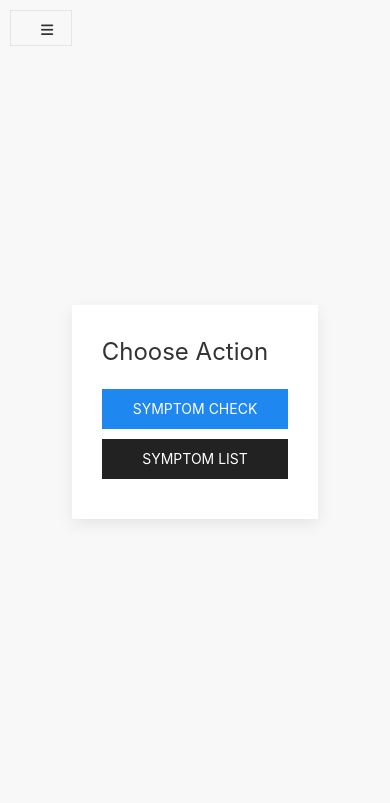
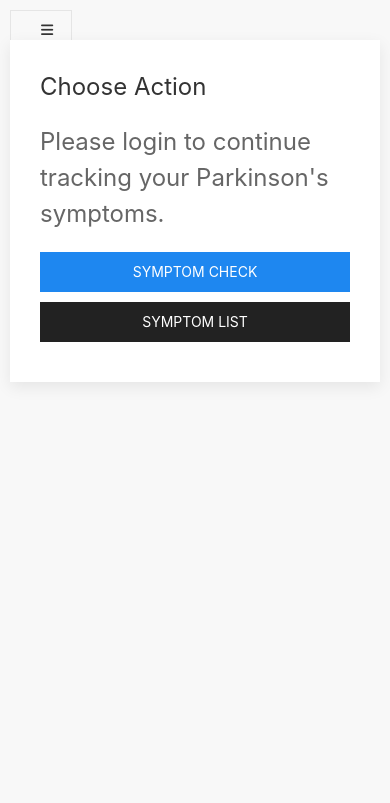
Before and after one commit to theyoonicon/park_track, a Flask app: template app/templates/home.html in a window 390 px wide. Shown: the top 803 px of the page. Run offline with Flask 3, Linux system fonts and the light colour scheme; the template is opened without the code that fills it, so the values that code supplies are empty; some libraries are stand-ins or nearby versions.

```diff
--- a/app/templates/base.html
+++ b/app/templates/base.html
@@ -8,6 +8,7 @@
     <script src="https://cdn.jsdelivr.net/npm/uikit@3.10.0/dist/js/uikit.min.js"></script>
     <script src="https://cdn.jsdelivr.net/npm/uikit@3.10.0/dist/js/uikit-icons.min.js"></script>
     <link rel="stylesheet" href="https://cdnjs.cloudflare.com/ajax/libs/font-awesome/6.0.0-beta3/css/all.min.css" />
+
     <style>
         @media (max-width: 600px) {
             .uk-container {
@@ -22,7 +23,7 @@
         }
     </style>
 </head>
-<body class="uk-background-muted uk-height-viewport uk-flex uk-flex-center uk-flex-middle">
+<body class="uk-background-muted uk-height-viewport uk-flex uk-flex-stretch">
     <!-- Fixed Left Navigation Bar -->
     <div id="offcanvas-nav" uk-offcanvas="mode: reveal; overlay: true">
         <div class="uk-offcanvas-bar">
@@ -43,8 +44,8 @@
     </button>
 
     <!-- Main Content -->
-    <div class="uk-container uk-margin-top uk-margin-large-bottom">
-        {% block content %}{% endblock %}
+    <div class="uk-container uk-margin-large-top uk-margin-large-bottom">
+    {% block content %}{% endblock %}
     </div>
 </body>
 </html>
--- a/app/templates/home.html
+++ b/app/templates/home.html
@@ -3,14 +3,12 @@
 {% block title %}Choose Action{% endblock %}
 
 {% block content %}
-
-<div class="uk-container">
     <div class="uk-card uk-card-default uk-card-body uk-width-1-1@s uk-width-1-1@m uk-align-center">
-        <h2 class="uk-card-title">Choose Action</h2>
+        <h1 class="uk-card-title uk-heading-small">Choose Action</h1>
+        <p class="uk-text-large">Please login to continue tracking your Parkinson's symptoms.</p>
         <div class="uk-flex uk-flex-column uk-flex-center">
             <a href="{{ url_for('symptoms.symptom_check') }}" class="uk-button uk-button-primary uk-width-1-1 uk-margin-small-bottom">Symptom Check</a>
             <a href="{{ url_for('symptoms.get_or_add_symptoms') }}" class="uk-button uk-button-secondary uk-width-1-1 uk-margin-small-bottom">Symptom List</a>
         </div>
     </div>
-</div>
 {% endblock %}
--- a/app/templates/symptom_check.html
+++ b/app/templates/symptom_check.html
@@ -3,7 +3,7 @@
 {% block title %}Title{% endblock %}
 
 {% block content %}
-    <div class="uk-card uk-card-default uk-card-body uk-width-large" >
+    <div class="uk-card uk-card-default uk-card-body uk-width-auto" >
         <h2 class="uk-card-title">Symptom Check</h2>
         <form method="post" action="{{ url_for('symptoms.symptom_check') }}">
             <div class="uk-margin">
--- a/app/templates/symptoms.html
+++ b/app/templates/symptoms.html
@@ -3,7 +3,6 @@
 {% block title %}Symptoms{% endblock %}
 
 {% block content %}
-<div class="uk-container">
     <h2 class="uk-heading-line"><span>Symptoms List</span></h2>
     <form method="get" action="" class="uk-form-stacked uk-margin-bottom">
         <div class="uk-grid-small" uk-grid>
@@ -43,5 +42,4 @@
         {% endif %}
     </div>
     -->
-</div>
 {% endblock %}
```
